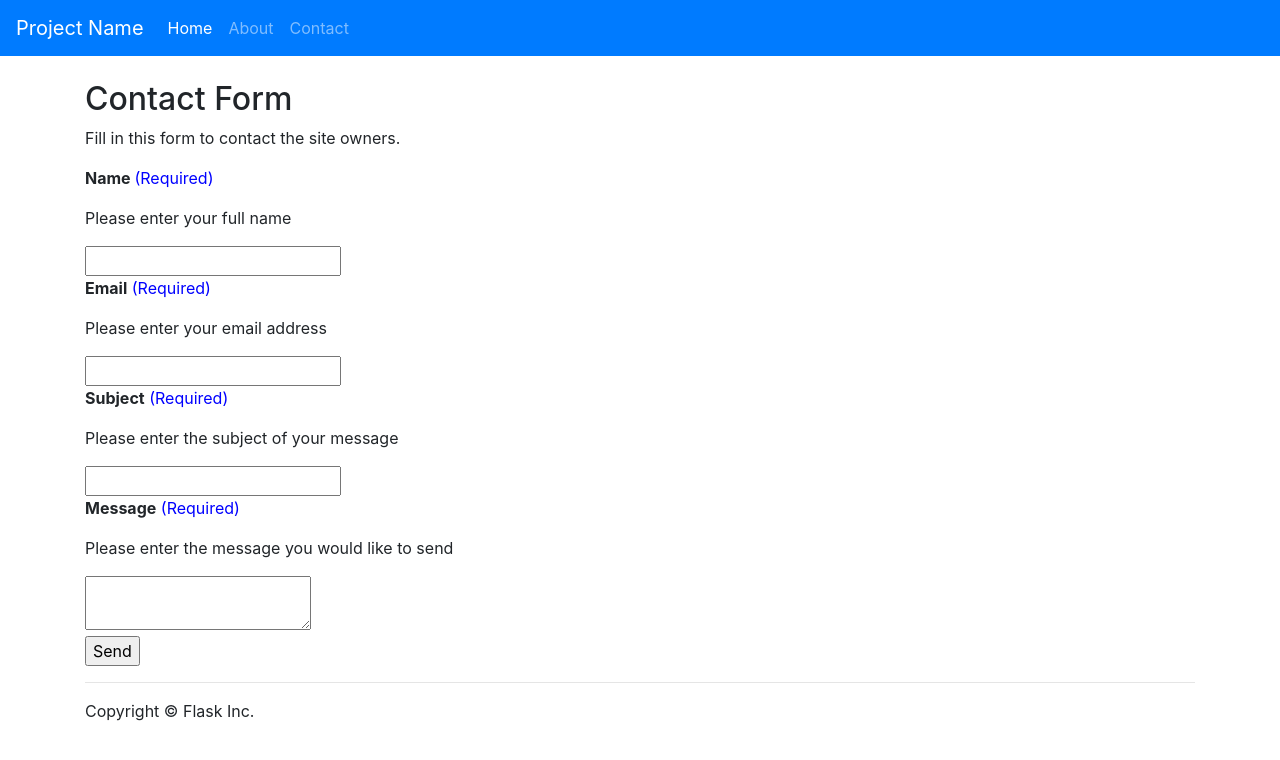
After one commit to MiiiMario/info3180-lab3, a Flask app: page /contact in a window 1280 px wide. The commit adds this page. Shown: the top 760 px of the page. Run offline with Flask 2, Linux system fonts and the light colour scheme; some libraries are stand-ins or nearby versions.

Commit message:
initial commit

```diff
--- /dev/null
+++ b/app/forms.py
@@ -0,0 +1,11 @@
+from flask_wtf import FlaskForm
+from wtforms import StringField, TextAreaField, SubmitField
+from wtforms.validators import DataRequired, Email
+
+
+class MyForm(FlaskForm):
+    name = StringField('Name', validators = [DataRequired()])
+    email = StringField('Email Address', validators=[DataRequired(), Email()])
+    subject=StringField('Subject',validators=[DataRequired()])
+    message = TextAreaField('Message', validators=[DataRequired()])
+    button = SubmitField('Send')
--- /dev/null
+++ b/app/templates/contact.html
@@ -0,0 +1,51 @@
+{% extends "base.html" %}
+
+{% block main %}
+    <form action= "{{url_for('contact')}}"  method="post">
+
+      <div>
+          <h2> Contact Form</h2>
+                {{ form.csrf_token }}
+          <p>Fill in this form to contact the site owners.</p>
+      </div>
+      <div>
+          <p><strong>Name </strong><span style="color:blue">(Required)</span></p>
+          {% for message in form.name.errors %}
+          <div class="flash"> {{message }} </div>
+          {% endfor %}
+          <p>Please enter your full name</p>
+          {{form.name(class = "text")}}
+
+      </div>
+      <div>
+          <p><strong>Email</strong> <span style="color:blue">(Required)</span></p>
+          {% for message in form.email.errors %}
+          <div class="flash"> {{message }} </div>
+          {% endfor %}
+          <p>Please enter your email address</p>
+          {{form.email(class = "text")}}
+
+      </div>
+      <div>
+          <p><strong>Subject</strong> </strong> <span style="color:blue">(Required)</span></p>
+          {% for message in form.subject.errors %}
+          <div class="flash"> {{message }} </div>
+          {% endfor %}
+          <p>Please enter the subject of your message</p>
+          {{form.subject(class = "text")}}
+
+      </div>
+      <div>
+          <p><strong>Message</strong> <span style="color:blue">(Required)</span></p>
+          {% for message in form.message.errors %}
+          <div class="flash"> {{message }} </div>
+          {% endfor %}
+          <p>Please enter the message you would like to send</p>
+          {{form.message(class = "text")}}
+
+      </div>
+          {{form.button(class="sendButton")}}
+
+    </form>
+
+{% endblock %}
--- a/app/templates/header.html
+++ b/app/templates/header.html
@@ -12,6 +12,9 @@
       <li class="nav-item">
         <a class="nav-link" href="{{ url_for('about') }}">About</a>
       </li>
+      <li class="nav-item">
+        <a class="nav-link" href="{{ url_for('contact') }}">Contact</a>
+      </li>
     </ul>
   </div>
 </nav>
--- a/app/views.py
+++ b/app/views.py
@@ -5,9 +5,10 @@ Werkzeug Documentation:  http://werkzeug.pocoo.org/documentation/
 This file creates your application.
 """
 
-from app import app
+from app import app, mail
 from flask import render_template, request, redirect, url_for, flash
-
+from forms import MyForm
+from flask_mail import Message
 
 ###
 # Routing for your application.
@@ -25,9 +26,21 @@ def about():
     return render_template('about.html', name="Mary Jane")
 
 
-###
-# The functions below should be applicable to all Flask apps.
-###
+@app.route('/contact', methods=["POST","GET"])
+def contact():
+    myform=MyForm()
+    """Render the website's contact page."""
+    if request.method == 'POST' and myform.validate_on_submit():
+        send_mail(myform.name.data,myform.email.data,myform.subject.data,myform.message.data)
+        flash('Message Successfully Sent')
+        return redirect(url_for('home'))
+    else:
+        return render_template('contact.html',form=myform,addtext='Error sending')
+
+def send_mail(name,email,subject,message):
+	msg = Message(subject, sender=(name,email), recipients=["to@example.com"])
+	msg.body = message
+	mail.send(msg)
 
 @app.route('/<file_name>.txt')
 def send_text_file(file_name):
--- a/requirements.txt
+++ b/requirements.txt
@@ -6,3 +6,5 @@ click==6.7
 gunicorn==19.6.0
 itsdangerous==0.24
 wsgiref==0.1.2
+Flask-Mail
+Flask-WTF
```
Also changed, not shown: app/__init__.py (+8 -0 lines).
